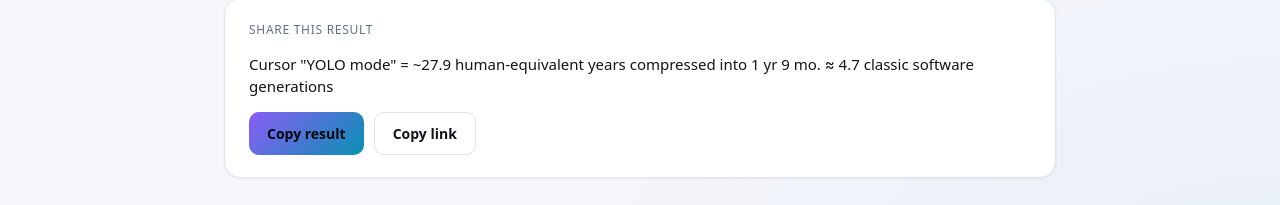
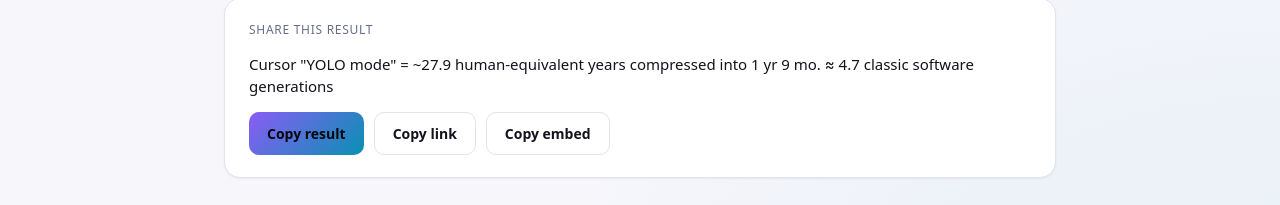
Before and after one commit to helios-code/aitime-calc, a React (Vite) app in the folder web/: page / in a window 1280 px wide. Shown: the part 984-1189 px from the top of the page. Built offline with nearby package versions, Linux system fonts and the light colour scheme; no server answers.

Commit message:
feat(web): embeddable result widget — /embed route + copy-embed snippet
task=6d8b6536-f400-464d-af4f-04618a926342

```diff
--- a/web/src/App.tsx
+++ b/web/src/App.tsx
@@ -1,6 +1,7 @@
 import { useEffect, useMemo, useState } from 'react'
 import './App.css'
 import { fetchCalc, fetchTools } from './lib/api'
+import { buildEmbedSnippet } from './lib/embed'
 import { parseInitialState } from './lib/urlParams'
 import { DEFAULT_TOOL_ID, FALLBACK_TOOLS } from './data/tools'
 import type { CalcModel, CalcResult, Tool } from './types'
@@ -63,6 +64,12 @@
     return url.toString()
   }, [mode, selectedToolId, customDate, model])
 
+  // /embed only supports ?tool= (no date-mode), so the embed action is tool-mode only.
+  const embedSnippet = useMemo(() => {
+    if (mode !== 'tool') return undefined
+    return buildEmbedSnippet(window.location.origin, selectedToolId, model)
+  }, [mode, selectedToolId, model])
+
   useEffect(() => {
     if (!releaseDate) return
     let cancelled = false
@@ -109,7 +116,7 @@
 
         {result && (
           <section className="share-section">
-            <ShareCard result={result} toolName={selectedTool?.name} shareUrl={shareUrl} />
+            <ShareCard result={result} toolName={selectedTool?.name} shareUrl={shareUrl} embedSnippet={embedSnippet} />
           </section>
         )}
 
--- a/web/src/components/ShareCard.tsx
+++ b/web/src/components/ShareCard.tsx
@@ -6,6 +6,7 @@
   result: CalcResult
   toolName?: string
   shareUrl: string
+  embedSnippet?: string
 }
 
 function buildShareText(result: CalcResult, toolName?: string): string {
@@ -13,19 +14,19 @@
   return `${subject} = ~${result.human_equiv_years.toFixed(1)} human-equivalent years compressed into ${result.elapsed.human}. ${result.comparison_line}`
 }
 
-type CopyState = 'idle' | 'copied-text' | 'copied-link' | 'failed'
+type CopyState = 'idle' | 'copied-text' | 'copied-link' | 'copied-embed' | 'failed'
 
-export function ShareCard({ result, toolName, shareUrl }: Props) {
+export function ShareCard({ result, toolName, shareUrl, embedSnippet }: Props) {
   const [state, setState] = useState<CopyState>('idle')
   const timerRef = useRef<ReturnType<typeof setTimeout> | undefined>(undefined)
 
   useEffect(() => () => clearTimeout(timerRef.current), [])
 
-  async function copy(kind: 'text' | 'link') {
-    const value = kind === 'text' ? buildShareText(result, toolName) : shareUrl
+  async function copy(kind: 'text' | 'link' | 'embed') {
+    const value = kind === 'text' ? buildShareText(result, toolName) : kind === 'link' ? shareUrl : (embedSnippet ?? '')
     const ok = await copyToClipboard(value)
     clearTimeout(timerRef.current)
-    setState(ok ? (kind === 'text' ? 'copied-text' : 'copied-link') : 'failed')
+    setState(ok ? (kind === 'text' ? 'copied-text' : kind === 'link' ? 'copied-link' : 'copied-embed') : 'failed')
     timerRef.current = setTimeout(() => setState('idle'), 1800)
   }
 
@@ -40,6 +41,11 @@
         <button type="button" className="share-btn share-btn--ghost" onClick={() => copy('link')}>
           {state === 'copied-link' ? 'Copied ✓' : 'Copy link'}
         </button>
+        {embedSnippet && (
+          <button type="button" className="share-btn share-btn--ghost" onClick={() => copy('embed')}>
+            {state === 'copied-embed' ? 'Copied ✓' : 'Copy embed'}
+          </button>
+        )}
       </div>
       {state === 'failed' && (
         <p className="share-card-status" role="status" aria-live="polite">
--- /dev/null
+++ b/web/src/lib/embed.ts
@@ -0,0 +1,8 @@
+import type { CalcModel } from '../types'
+
+export function buildEmbedSnippet(origin: string, toolId: string, model: CalcModel): string {
+  const url = new URL('/embed', origin)
+  url.searchParams.set('tool', toolId)
+  url.searchParams.set('model', model)
+  return `<iframe src="${url.toString()}" width="480" height="360" style="border:0" loading="lazy"></iframe>`
+}
--- a/web/src/lib/routing.ts
+++ b/web/src/lib/routing.ts
@@ -1,10 +1,11 @@
-export type Route = 'home' | 'methodology' | 'leaderboard' | 'timeline' | 'compare'
+export type Route = 'home' | 'methodology' | 'leaderboard' | 'timeline' | 'compare' | 'embed'
 
 const ROUTE_PATHS: Record<string, Route> = {
   '/methodology': 'methodology',
   '/leaderboard': 'leaderboard',
   '/timeline': 'timeline',
   '/compare': 'compare',
+  '/embed': 'embed',
 }
 
 export function getRoute(pathname: string): Route {
--- a/web/src/main.tsx
+++ b/web/src/main.tsx
@@ -7,6 +7,7 @@
 import Leaderboard from './pages/Leaderboard.tsx'
 import { TimelinePage } from './pages/TimelinePage.tsx'
 import Compare from './pages/Compare.tsx'
+import Embed from './pages/Embed.tsx'
 import { getRoute, type Route } from './lib/routing.ts'
 
 const ROUTE_COMPONENTS: Record<Route, ComponentType> = {
@@ -15,6 +16,7 @@
   leaderboard: Leaderboard,
   timeline: TimelinePage,
   compare: Compare,
+  embed: Embed,
 }
 
 const route = getRoute(window.location.pathname)
--- /dev/null
+++ b/web/src/pages/Embed.css
@@ -0,0 +1,33 @@
+.embed-page {
+  min-height: 100svh;
+  display: flex;
+  flex-direction: column;
+  align-items: center;
+  justify-content: center;
+  gap: 12px;
+  padding: 20px;
+}
+
+.embed-page .result-hero {
+  width: 100%;
+  padding: 24px 20px;
+}
+
+.embed-skeleton {
+  width: 100%;
+  min-height: 220px;
+}
+
+.embed-attribution {
+  font-family: var(--mono);
+  font-size: 12px;
+  letter-spacing: 0.06em;
+  text-transform: uppercase;
+  color: var(--text-dim);
+  text-decoration: none;
+}
+
+.embed-attribution:hover,
+.embed-attribution:focus-visible {
+  color: var(--accent-2);
+}
--- /dev/null
+++ b/web/src/pages/Embed.tsx
@@ -0,0 +1,62 @@
+import { useEffect, useMemo, useState } from 'react'
+import '../App.css'
+import './Embed.css'
+import { fetchCalc, fetchTools } from '../lib/api'
+import { parseInitialState } from '../lib/urlParams'
+import { DEFAULT_TOOL_ID, FALLBACK_TOOLS } from '../data/tools'
+import type { CalcResult, Tool } from '../types'
+import { ResultHero } from '../components/ResultHero'
+
+const TODAY = new Date().toISOString().slice(0, 10)
+
+const initial = parseInitialState(window.location.search)
+
+export default function Embed() {
+  useEffect(() => {
+    document.title = 'aitime-calc — embedded result'
+  }, [])
+
+  const [tools, setTools] = useState<Tool[]>(FALLBACK_TOOLS)
+  const [selectedToolId, setSelectedToolId] = useState(initial.tool ?? DEFAULT_TOOL_ID)
+  const [result, setResult] = useState<CalcResult | null>(null)
+
+  useEffect(() => {
+    let cancelled = false
+    fetchTools().then(({ tools }) => {
+      if (cancelled) return
+      setTools(tools)
+      setSelectedToolId((id) => (tools.some((t) => t.id === id) ? id : DEFAULT_TOOL_ID))
+    })
+    return () => {
+      cancelled = true
+    }
+  }, [])
+
+  const selectedTool = useMemo(() => tools.find((t) => t.id === selectedToolId), [tools, selectedToolId])
+  const releaseDate = selectedTool?.release_date ?? tools[0]?.release_date
+
+  useEffect(() => {
+    if (!releaseDate) return
+    let cancelled = false
+    fetchCalc({ release_date: releaseDate, as_of: TODAY, model: initial.model }).then(({ result }) => {
+      if (cancelled) return
+      setResult(result)
+    })
+    return () => {
+      cancelled = true
+    }
+  }, [releaseDate])
+
+  return (
+    <div className="embed-page">
+      {result ? (
+        <ResultHero result={result} toolName={selectedTool?.name} />
+      ) : (
+        <div className="result-skeleton embed-skeleton" aria-hidden="true" />
+      )}
+      <a className="embed-attribution" href="/" target="_top" rel="noopener noreferrer">
+        aitime-calc
+      </a>
+    </div>
+  )
+}
```
Also changed, not shown: 1 other file (tests, documents, lock files or other folders).
